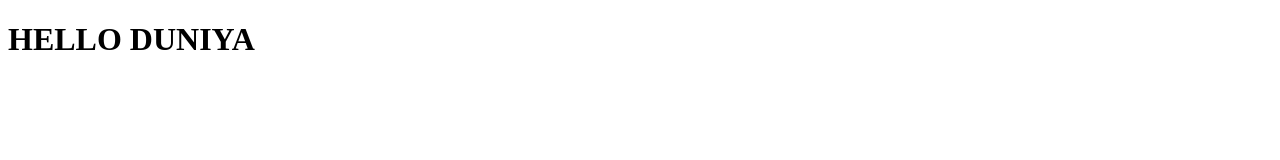
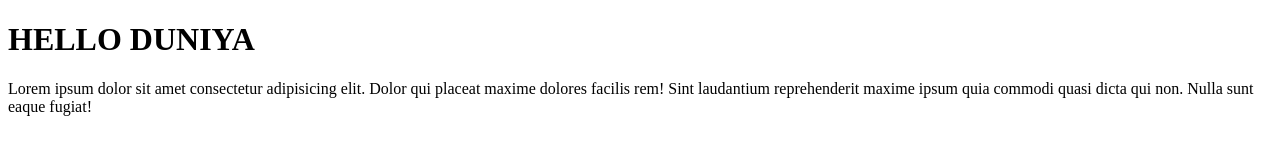
Before and after one commit to prashanttiwari-globussoft/First-Repo, a plain HTML site: page Index.html in a window 1280 px wide. Drawn offline with Linux system fonts and the light colour scheme.

Commit message:
File added

```diff
--- a/Index.html
+++ b/Index.html
@@ -7,5 +7,6 @@
 </head>
 <body>
     <h1>HELLO DUNIYA</h1>
+    <p>Lorem ipsum dolor sit amet consectetur adipisicing elit. Dolor qui placeat maxime dolores facilis rem! Sint laudantium reprehenderit maxime ipsum quia commodi quasi dicta qui non. Nulla sunt eaque fugiat!</p>
 </body>
 </html>
```
